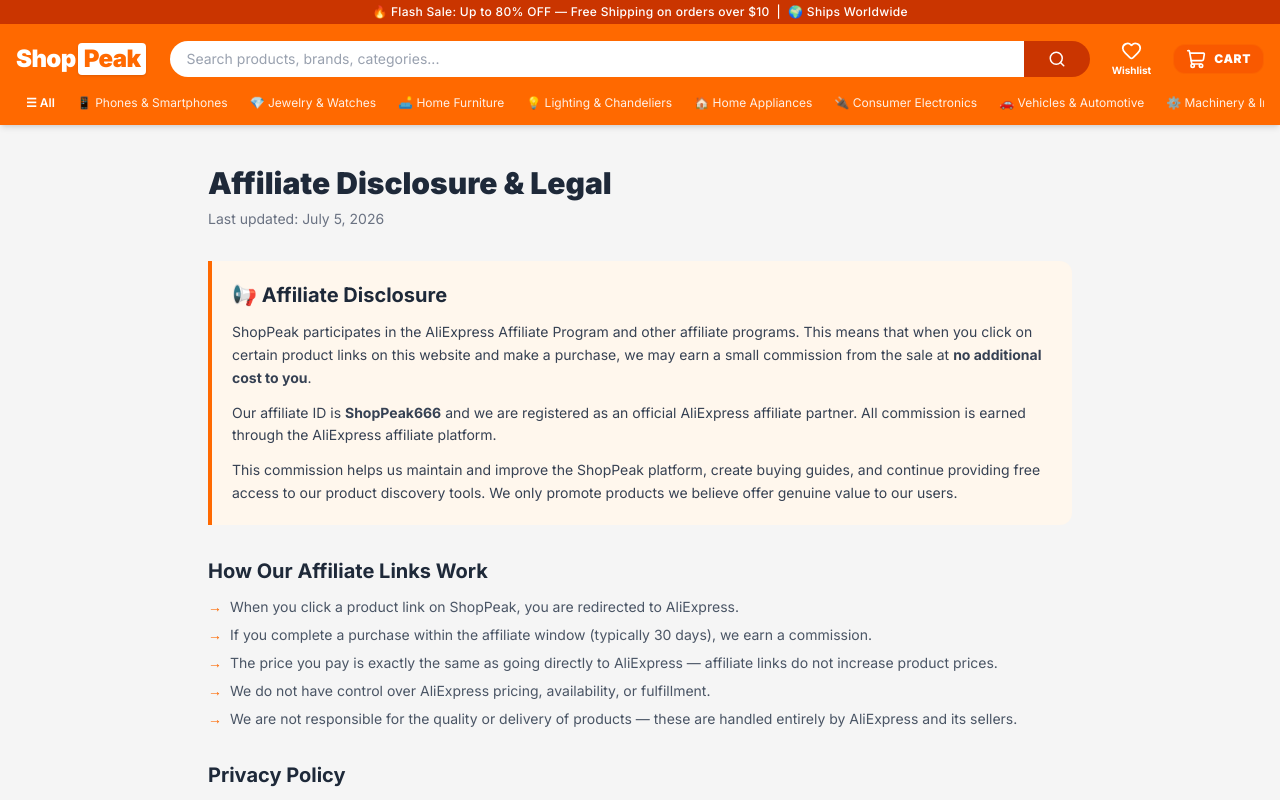
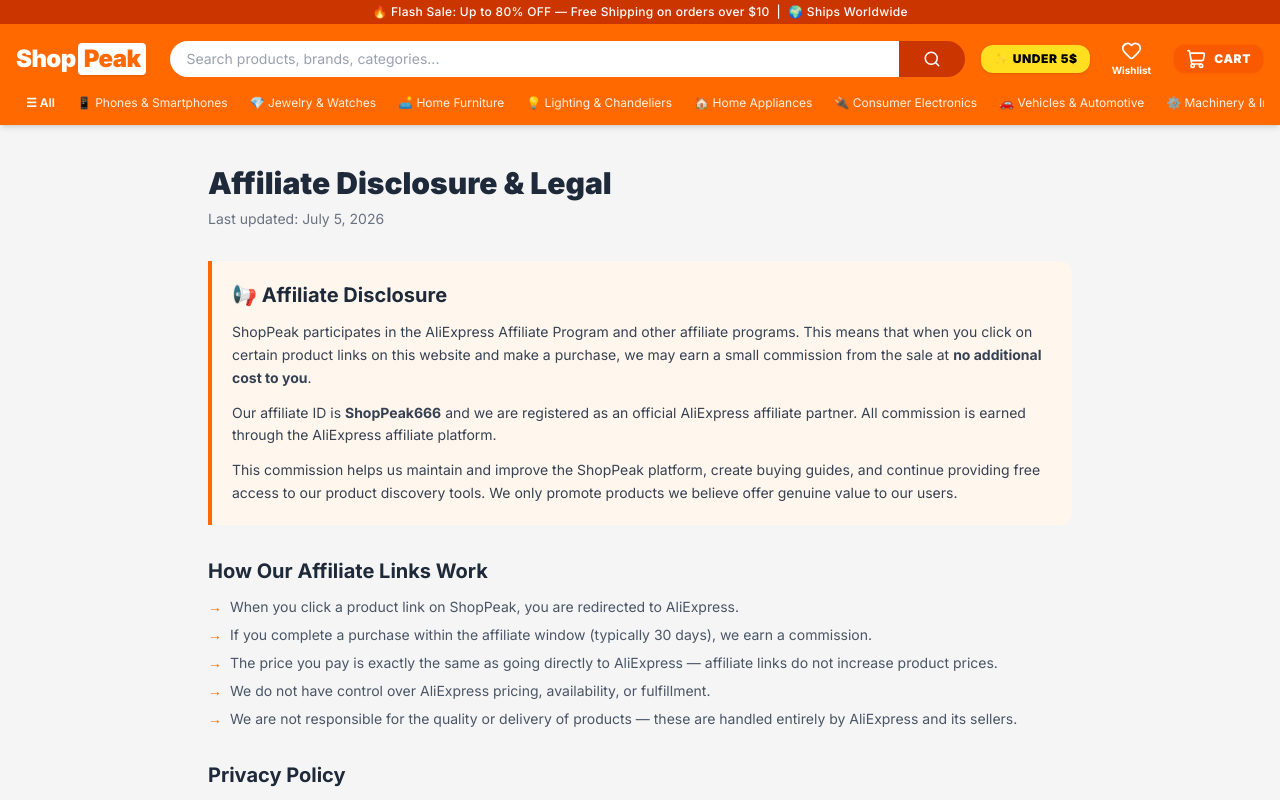
Before and after one commit to docinv4-ship-it/shoppeak-, a Next.js app: page /affiliate-disclosure in a window 1280 px wide. Shown: the top 800 px of the page. Built offline with nearby package versions, Linux system fonts and the light colour scheme.

Commit message:
Update Header.tsx

```diff
--- a/components/Header.tsx
+++ b/components/Header.tsx
@@ -160,8 +160,16 @@
               )}
             </form>
 
-            {/* Desktop Quick-Access Core Sync (Wishlist & Cart Icons) */}
-            <div className="hidden sm:flex items-center gap-4 text-white font-bold text-sm flex-shrink-0">
+            {/* Desktop Quick-Access Core Sync (Wishlist, Cart & Under 5$ Icons) */}
+            <div className="hidden sm:flex items-center gap-3 md:gap-4 text-white font-bold text-sm flex-shrink-0">
+
+              {/* Desktop Under 5$ Conversion Trigger Button */}
+              <Link
+                href="/under-5-shop"
+                className="bg-yellow-300 hover:bg-yellow-400 text-black font-black text-xs px-3 py-1.5 rounded-xl transition-all flex items-center gap-1 shadow-sm uppercase tracking-wider scale-100 hover:scale-[1.03] active:scale-95 duration-150 shrink-0"
+              >
+                <span className="text-xs animate-pulse">✨</span> under 5$
+              </Link>
 
               {/* Dynamic Wishlist Module */}
               <Link href="/wishlist" className="relative group p-1.5 flex flex-col items-center justify-center hover:text-yellow-100 transition-colors">
@@ -209,6 +217,9 @@
             <Link href="/trending" className="text-yellow-200 text-xs whitespace-nowrap px-2.5 py-1 rounded-full hover:bg-orange-600 transition-colors font-bold flex-shrink-0 ml-1">
               📈 Trending
             </Link>
+            <Link href="/under-5-shop" className="text-yellow-200 text-xs whitespace-nowrap px-2.5 py-1 rounded-full hover:bg-orange-600 transition-colors font-bold flex-shrink-0 ml-1">
+              ✨ under 5$
+            </Link>
             <Link href="/deals" className="text-yellow-200 text-xs whitespace-nowrap px-2.5 py-1 rounded-full hover:bg-orange-600 transition-colors font-bold flex-shrink-0 ml-auto">
               🔥 Flash Sale
             </Link>
@@ -242,6 +253,17 @@
               <Link href="/cart" onClick={() => setDrawerOpen(false)} className="flex items-center justify-center gap-2 py-2 px-3 bg-orange-50 border border-orange-200 rounded-xl text-xs font-bold text-orange-600 shadow-sm">
                 <ShoppingCart size={15} className="text-orange-500" />
                 Cart ({cartItemsCount})
+              </Link>
+            </div>
+
+            {/* Mobile Under 5$ Express Action Banner */}
+            <div className="px-3 pt-3 pb-1 border-b border-gray-100 bg-white">
+              <Link
+                href="/under-5-shop"
+                onClick={() => setDrawerOpen(false)}
+                className="flex items-center justify-center gap-2 py-2.5 px-4 bg-yellow-300 hover:bg-yellow-400 text-black rounded-xl text-xs font-black shadow-sm uppercase tracking-wider transition-all w-full text-center"
+              >
+                <span>✨</span> under 5$ store
               </Link>
             </div>
 
```
